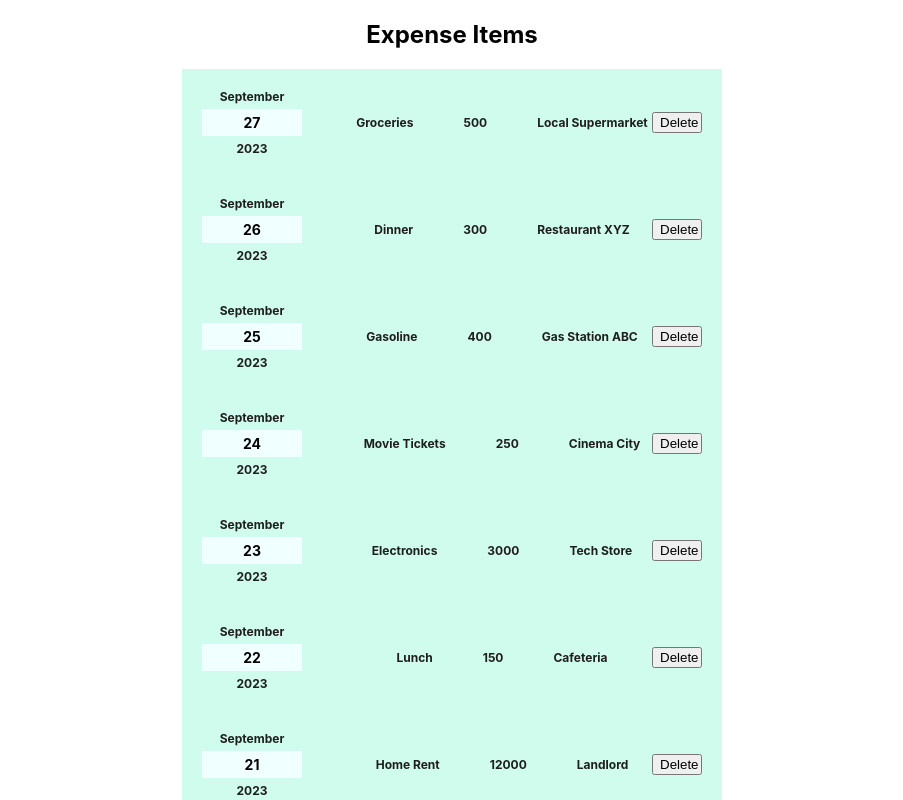
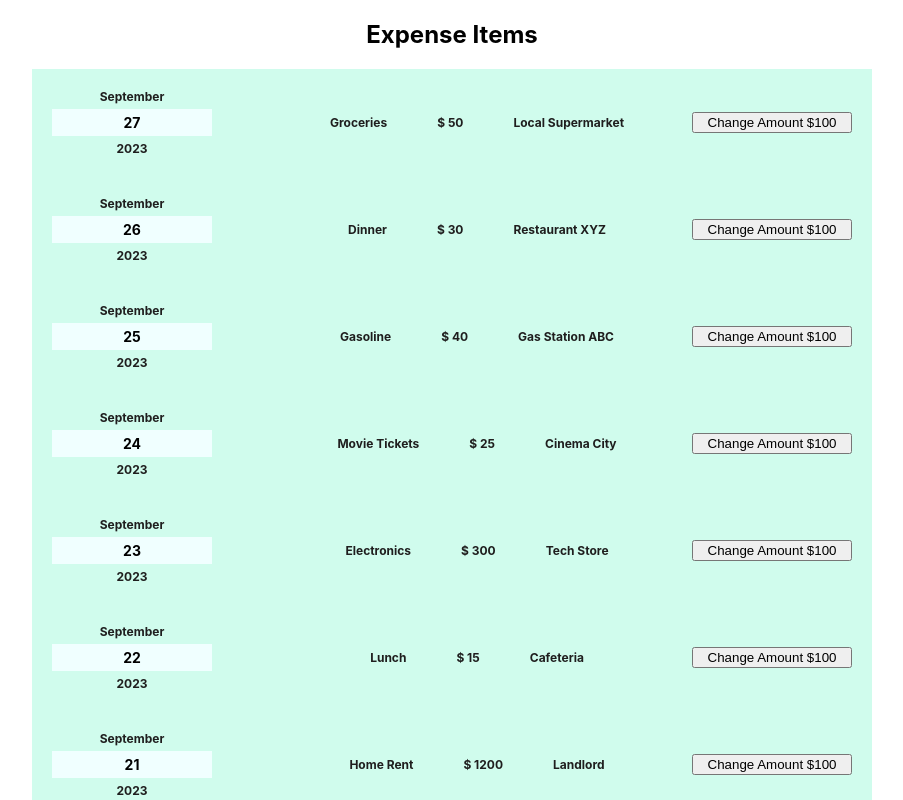
Before and after one commit to PushpendraKPal/react, a React (Create React App) app in the folder expense_tracker/: page / in a window 1280 px wide. Shown: the top 800 px of the page, without its empty margins (188-1091 px from the left). Built offline with nearby package versions, Linux system fonts and the light colour scheme.

Commit message:
include useState

```diff
--- a/expense_tracker/src/components/expenseItem.css
+++ b/expense_tracker/src/components/expenseItem.css
@@ -8,9 +8,9 @@
   margin-left: 50px;
 }
 .itemsContainer {
-  width: 500px;
+  width: 800px;
   display: grid;
-  grid-template-columns: 20% 70% 10%;
+  grid-template-columns: 20% 60% 20%;
   padding: 20px;
   align-items: center;
   margin: auto;
--- a/expense_tracker/src/components/expenseItem.js
+++ b/expense_tracker/src/components/expenseItem.js
@@ -1,14 +1,21 @@
 import "./expenseItem.css";
 import ExpenseDate from "./ExpenseDate";
+import { useState } from "react";
 
 const ExpenseItem = (props) => {
   const { date, name, amount, location } = props;
 
-  const clickHandler = (event) => {
-    let parentDiv = event.currentTarget.parentNode;
-    console.log(parentDiv);
-    let grandparentNode = parentDiv.parentNode;
-    grandparentNode.removeChild(parentDiv);
+  // const clickHandler = (event) => {
+  //   let parentDiv = event.currentTarget.parentNode;
+  //   console.log(parentDiv);
+  //   let grandparentNode = parentDiv.parentNode;
+  //   grandparentNode.removeChild(parentDiv);
+  // };
+
+  const [price, newPrice] = useState(amount);
+
+  const clickHandler = () => {
+    newPrice(100);
   };
 
   return (
@@ -18,11 +25,11 @@ const ExpenseItem = (props) => {
       </div>
       <div>
         <span className="itemInfo">{name}</span>
-        <span className="itemInfo">{amount * 10}</span>
+        <span className="itemInfo">$ {price}</span>
         <span className="itemInfo">{location}</span>
       </div>
       <button className="del" onClick={clickHandler}>
-        Delete
+        Change Amount $100
       </button>
     </div>
   );
```
